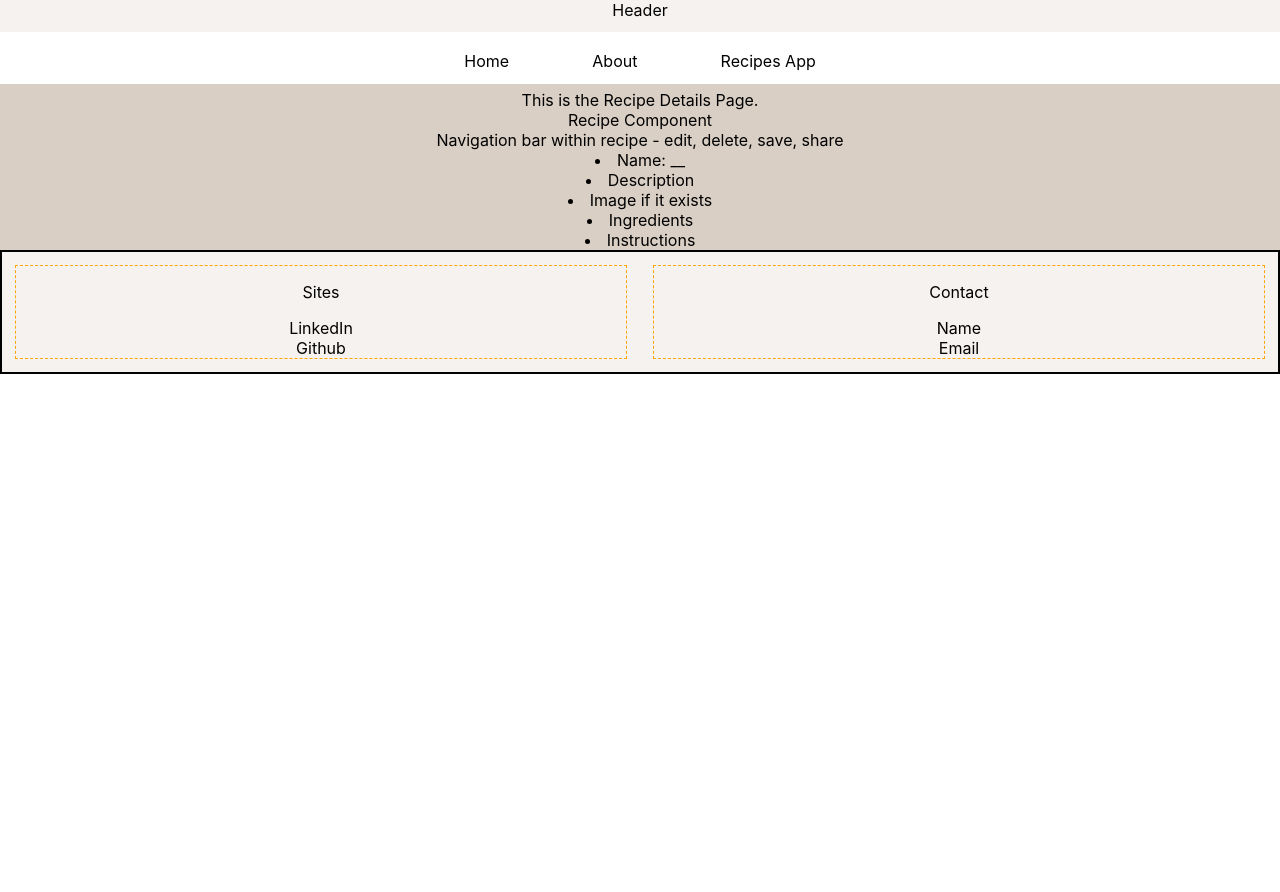
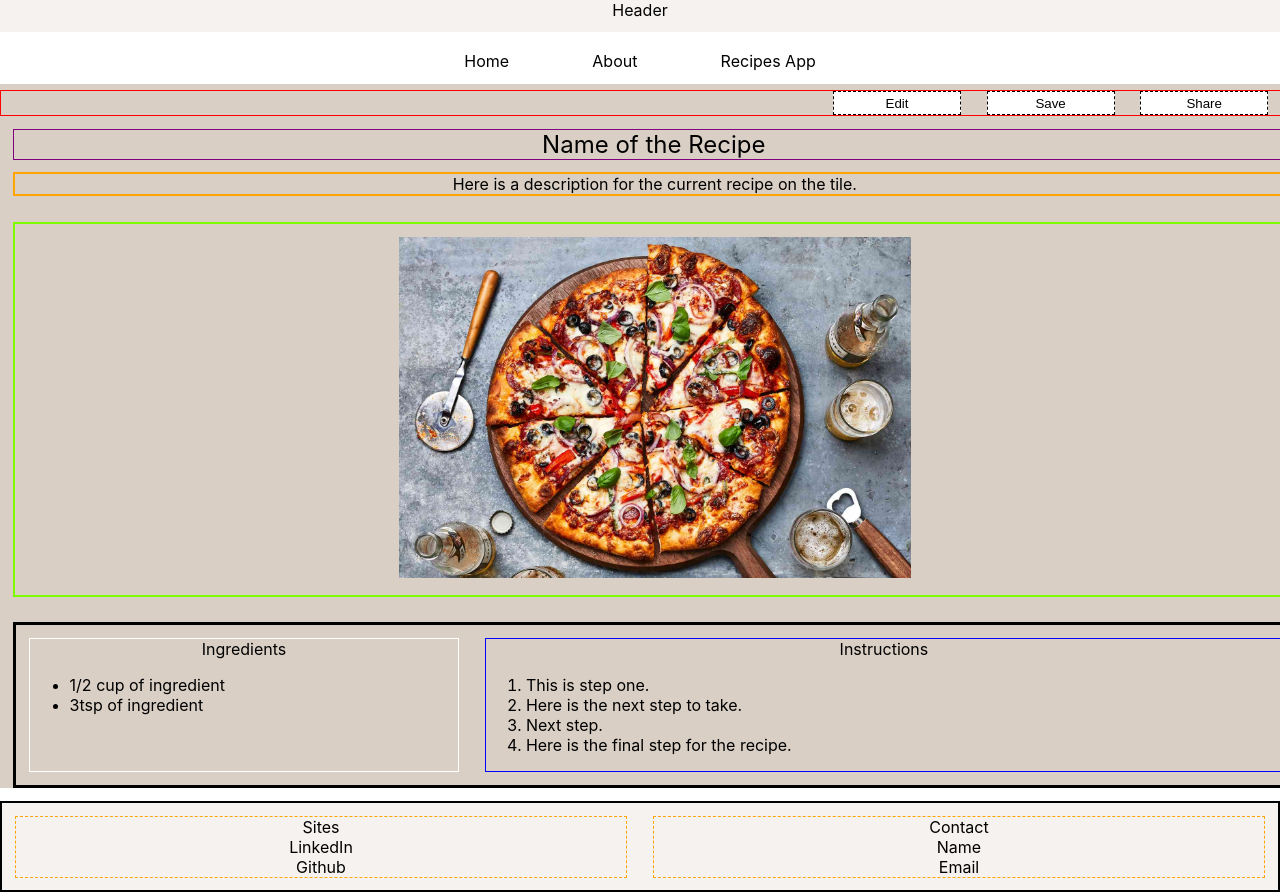
Before and after one commit to griseldasanchez/apps, a React (Create React App) app: page /recipe-details in a window 1280 px wide. Before the commit the page ends 800 px from the top, so only its background shows below. Built offline with nearby package versions, Linux system fonts and the light colour scheme.

Commit message:
Skeleton setup for recipe details page

```diff
--- a/src/App.js
+++ b/src/App.js
@@ -38,11 +38,11 @@ function App() {
       <div id="App">
         <header id="app-header">Header</header>
 
-        <body id="app-body">
+        <div id="app-body">
           <div>
             <RouterProvider router={router} />
           </div>
-        </body>
+        </div>
 
         <footer id="app-footer">
           <Footer />
--- a/src/components/Footer/Footer.js
+++ b/src/components/Footer/Footer.js
@@ -6,12 +6,12 @@ export default function Footer() {
    <div id="footer">
       <div className="footer-columns">
         <div className="footer-column">
-          <p>Sites <br /></p>
+          Sites <br />
           LinkedIn <br />
           Github
         </div>
         <div className="footer-column">
-          <p>Contact <br /></p>
+          Contact <br />
           Name <br />
           Email <br />
         </div>
--- a/src/components/Recipes/AllRecipes.css
+++ b/src/components/Recipes/AllRecipes.css
@@ -3,7 +3,7 @@
   /* width: 100%; */
   overflow-x: hidden; /* hides horizontal scrollbar */
   overflow-y: hidden; /* hides vertical scrollbar */
-  padding: 1%;
+  /* padding: 1%; */
   border: 3px dashed purple;
 }
 
@@ -57,3 +57,73 @@
     max-width: 90%;
     border-radius: 10px;
   }
+
+/* Recipe Details Page */
+
+.recipe-details .recipe-action-buttons {
+  border: 1px solid red;
+  width: 100%;
+  display: flex;
+  justify-content: flex-end;
+}
+
+.recipe-details .recipe-action-buttons > button {
+  border: 1px dashed black;
+  background-color: white;
+  width: 10%;
+  padding: 0.25%;
+  margin: 0px 1%;
+}
+
+.recipe-details .recipe-name  {
+  width: 100%;
+  border: 1px solid purple;
+  font-size: 1.5rem;
+  margin: 1%;
+}
+
+.recipe-details .recipe-description {
+  width: 100%;
+  border: 2px solid orange;
+  margin: 1%;
+}
+
+.recipe-details .recipe-image {
+  width: 100%;
+  border: 2px solid lawngreen;
+  display: inline-block;
+  margin: 1%;
+}
+
+.recipe-details img {
+  max-width: 40%;
+  display: inline-block;
+  margin: 1%;
+}
+
+.recipe-details .recipe-ingredients-instructions {
+  width: 100%;
+  border: 3px solid black;
+  display: flex;
+  margin: 1%;
+}
+
+.recipe-details .recipe-ingredients-instructions .ingredients-list > ul {
+  text-align: left;
+ }
+
+.recipe-details .recipe-ingredients {
+  width: 35%;
+  border: 1px solid white;
+  margin: 1%;
+}
+
+.recipe-details .recipe-instructions {
+  width: 65%;
+  border: 1px solid blue;
+  margin: 1%;
+}
+
+.recipe-details .recipe-instructions .instructions-list > ol {
+  text-align: left;
+}
--- a/src/components/Recipes/RecipeDetails.js
+++ b/src/components/Recipes/RecipeDetails.js
@@ -1,16 +1,57 @@
 import React from 'react';
 
-export default function RecipeDetails( ) {
+export default function RecipeDetails() {
   return (
-   <div>
-      <div>This is the Recipe Details Page.</div>
-        <div>Recipe Component</div>
-        <div>Navigation bar within recipe - edit, delete, save, share</div>
-          <li>Name: __ </li>
-          <li>Description </li>
-          <li>Image if it exists</li>
-          <li>Ingredients</li>
-          <li>Instructions</li>
-   </div>
+    <div className="recipe-details">
+
+      {/* Action Buttons */}
+      <div className="recipe-action-buttons">
+        <button onClick={() => (console.log('edit'))}>
+          Edit
+        </button>
+        <button onClick={() => (console.log('save'))}>
+          Save
+        </button>
+        <button onClick={() => (console.log('share'))}>
+          Share
+        </button>
+      </div>
+
+      {/* Recipe Details */}
+      <div className="recipe-name">Name of the Recipe</div>
+
+      <div className="recipe-description">
+        Here is a description for the current recipe on the tile.
+      </div>
+
+      <div className="recipe-image">
+        <img src="/assets/images/2652401_QFSSL_SupremePizza_00072-d910a935ba7d448e8c7545a963ed7101.jpg" className="recipe-thumbnail" alt="Recipe Thumbnail" />
+      </div>
+
+      <div className="recipe-ingredients-instructions">
+            <div className="recipe-ingredients">
+              Ingredients
+              <div className="ingredients-list">
+                <ul>
+                  <li>1/2 cup of ingredient</li>
+                  <li>3tsp of ingredient</li>
+                </ul>
+              </div>
+            </div>
+
+            <div className="recipe-instructions">
+              Instructions
+              <div className="instructions-list">
+                <ol>
+                  <li>This is step one.</li>
+                  <li>Here is the next step to take.</li>
+                  <li>Next step.</li>
+                  <li>Here is the final step for the recipe.</li>
+                </ol>
+              </div>
+            </div>
+      </div>
+
+    </div>
   )
 }
```
